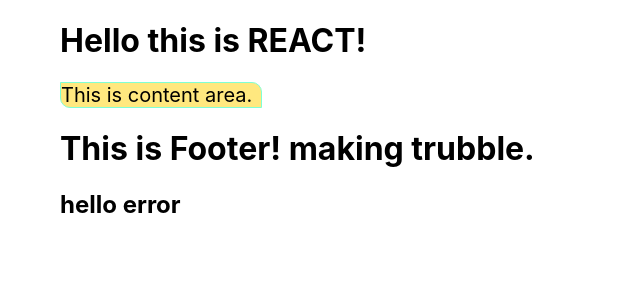
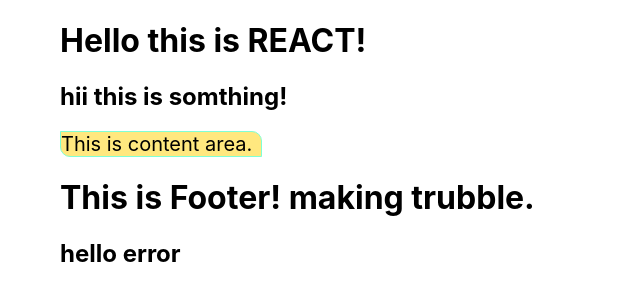
Before and after one commit to aartisingh2020aru-ui/React, a React (Create React App) app: page / in a window 1280 px wide. Shown: the top 300 px of the page, without its empty margins (0-640 px from the left). Built offline with nearby package versions, Linux system fonts and the light colour scheme; the HTML template or start-up script is replaced by a standard one.

Commit message:
somthing1

```diff
--- a/src/Components/Header.js
+++ b/src/Components/Header.js
@@ -2,7 +2,11 @@
 
 function Header(){
     return(
+        <>
         <h1>Hello this is REACT!</h1>
+        <h2>hii this is somthing!</h2>
+        </>
+
     );
 }
 
```
